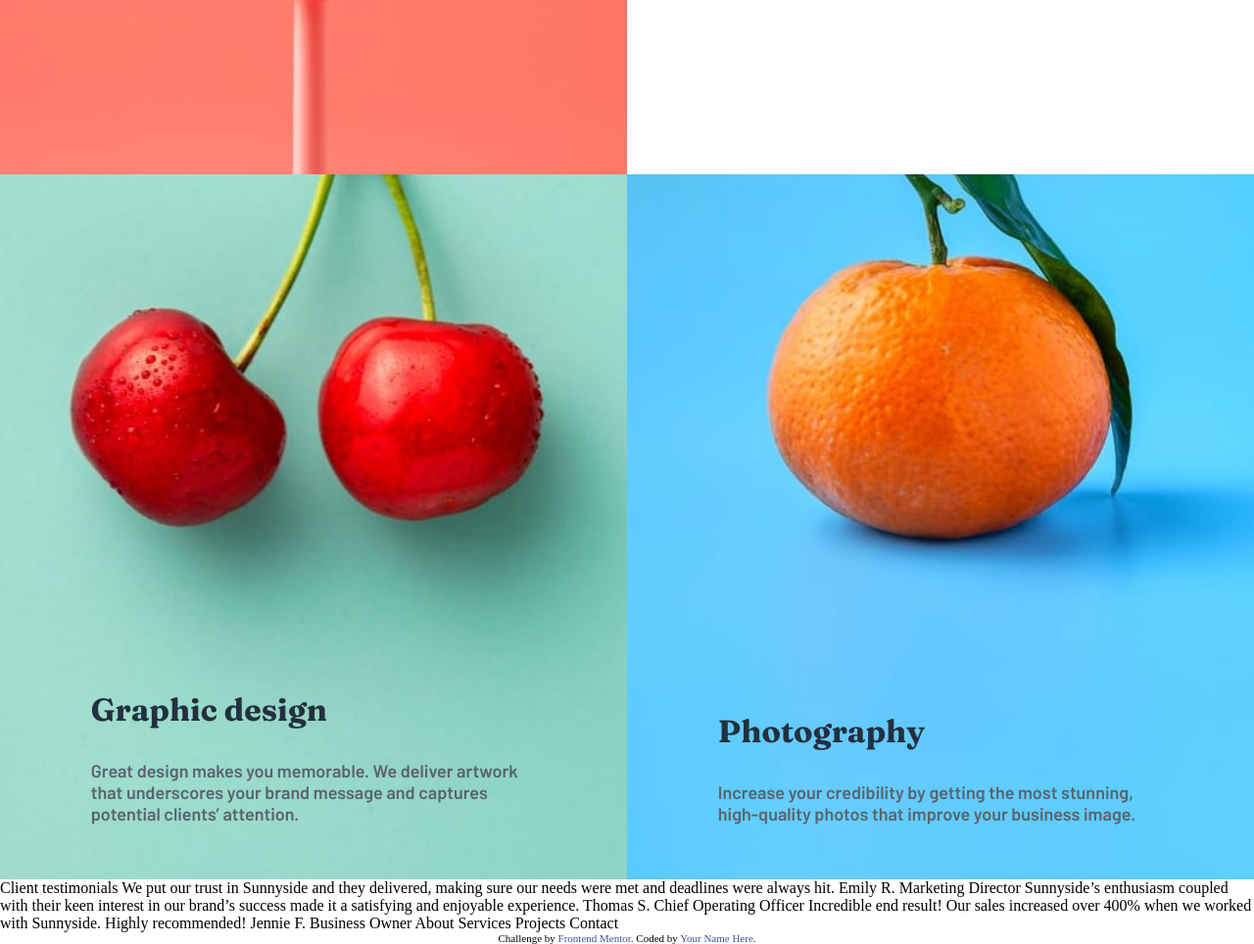
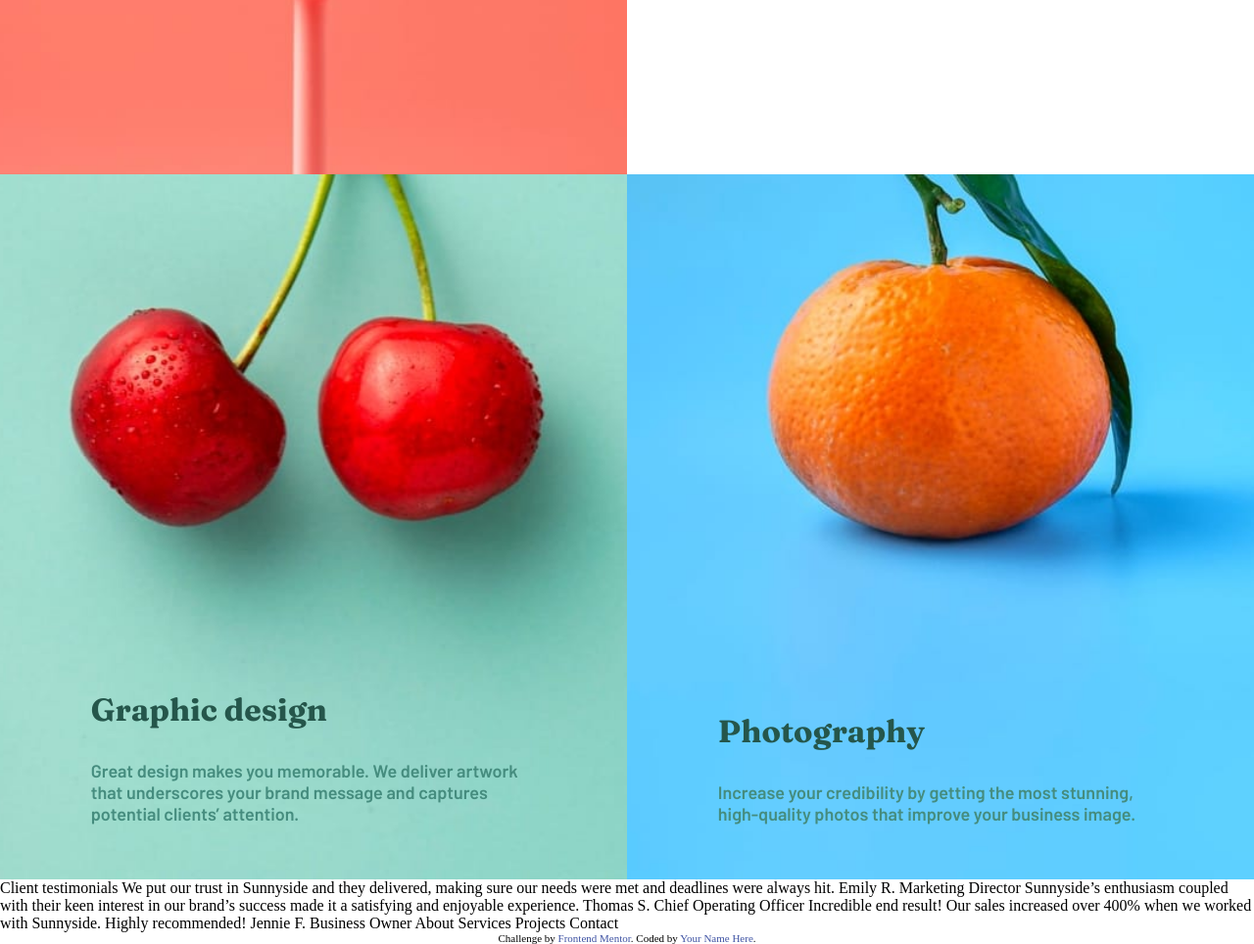
Before and after one commit to RamonAPereira/Sunnyside, a website: page index.html in a window 1280 px wide. Shown: the part 2062-3026 px from the top of the page at 98% size. Drawn offline with Linux system fonts and the light colour scheme.

Commit message:
ajuste no padding mobile

```diff
--- a/index.html
+++ b/index.html
@@ -63,12 +63,12 @@
     </article>
 
     <article class="gallery-content gallery-content--bg-one gallery-content--flex-end">
-      <h2 class="gallery-content__title">Graphic design</h2>
-      <p class="gallery-content__paragraph">Great design makes you memorable. We deliver artwork that underscores your brand message and captures potential clients’ attention.</p>
+      <h2 class="gallery-content__title gallery-content__title--cyan">Graphic design</h2>
+      <p class="gallery-content__paragraph gallery-content__paragraph--cyan">Great design makes you memorable. We deliver artwork that underscores your brand message and captures potential clients’ attention.</p>
     </article>
     <article class="gallery-content gallery-content--bg-two gallery-content--flex-end">
-      <h2 class="gallery-content__title">Photography</h2>
-      <p class="gallery-content__paragraph">Increase your credibility by getting the most stunning, high-quality photos that improve your business image.</p>
+      <h2 class="gallery-content__title gallery-content__title--cyan">Photography</h2>
+      <p class="gallery-content__paragraph gallery-content__paragraph--cyan">Increase your credibility by getting the most stunning, high-quality photos that improve your business image.</p>
     </article>
     </section>
   </main>
--- a/scss/_grid-gallery.scss
+++ b/scss/_grid-gallery.scss
@@ -19,11 +19,19 @@
     color: $very-dark-desaturated-blue;
     font-family: $fraunces;
     font-size: 2rem;
+
+    &--cyan {
+      color: $dark-desatured-cyan;
+    }
   }
 
   &__paragraph {
     color: $dark-grayish-blue;
     font-family: $barlow;
+
+    &--cyan {
+      color: $dark-moderate-cyan;
+    }
   }
 
   &__link {
@@ -76,4 +84,7 @@
     grid-template-columns: 1fr;
     grid-template-rows: repeat(6, 90vh);
   }
+  .gallery-content {
+    padding: 0 3rem;
+  }
 }
```
Also changed, not shown: dist/css/main.css.
